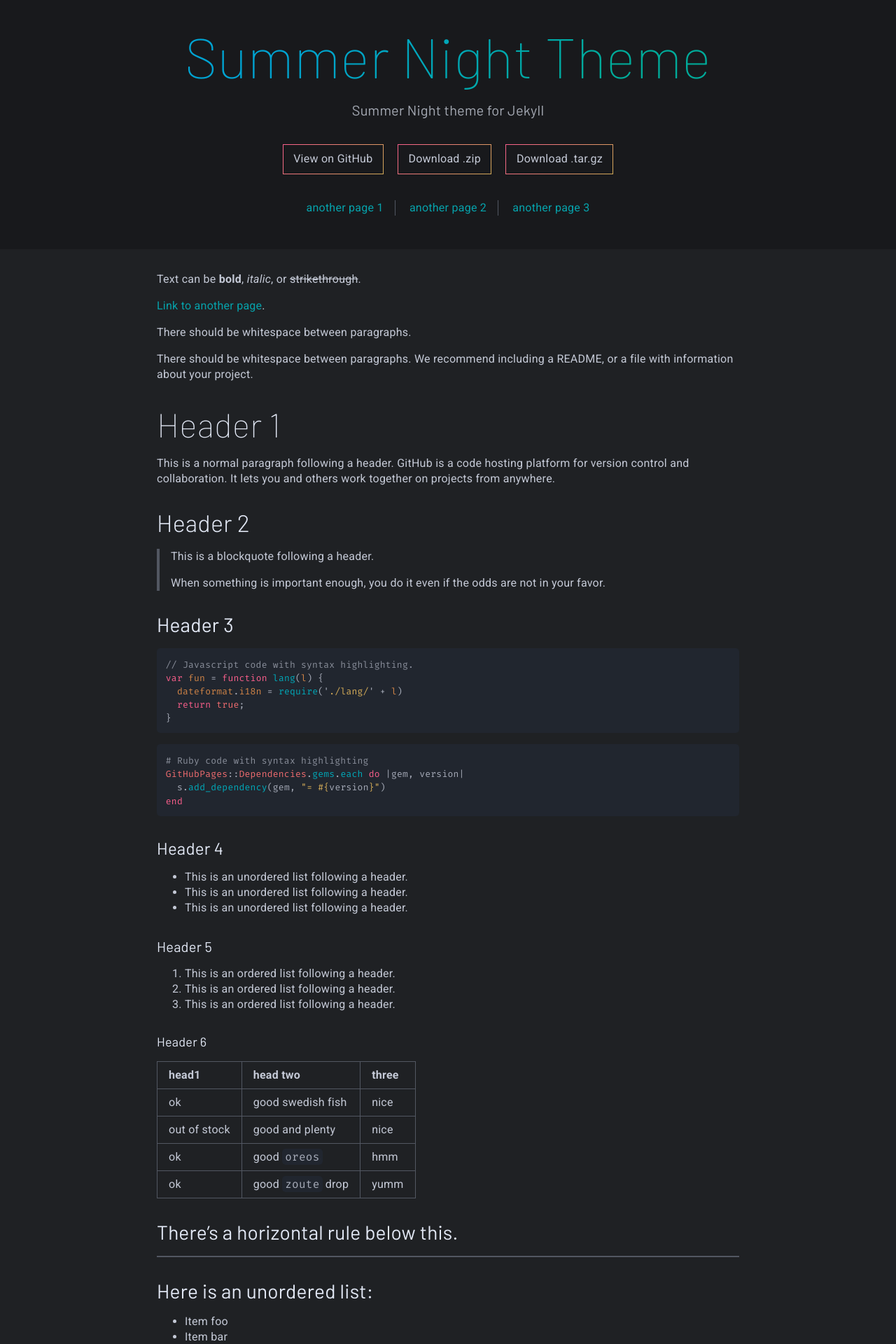
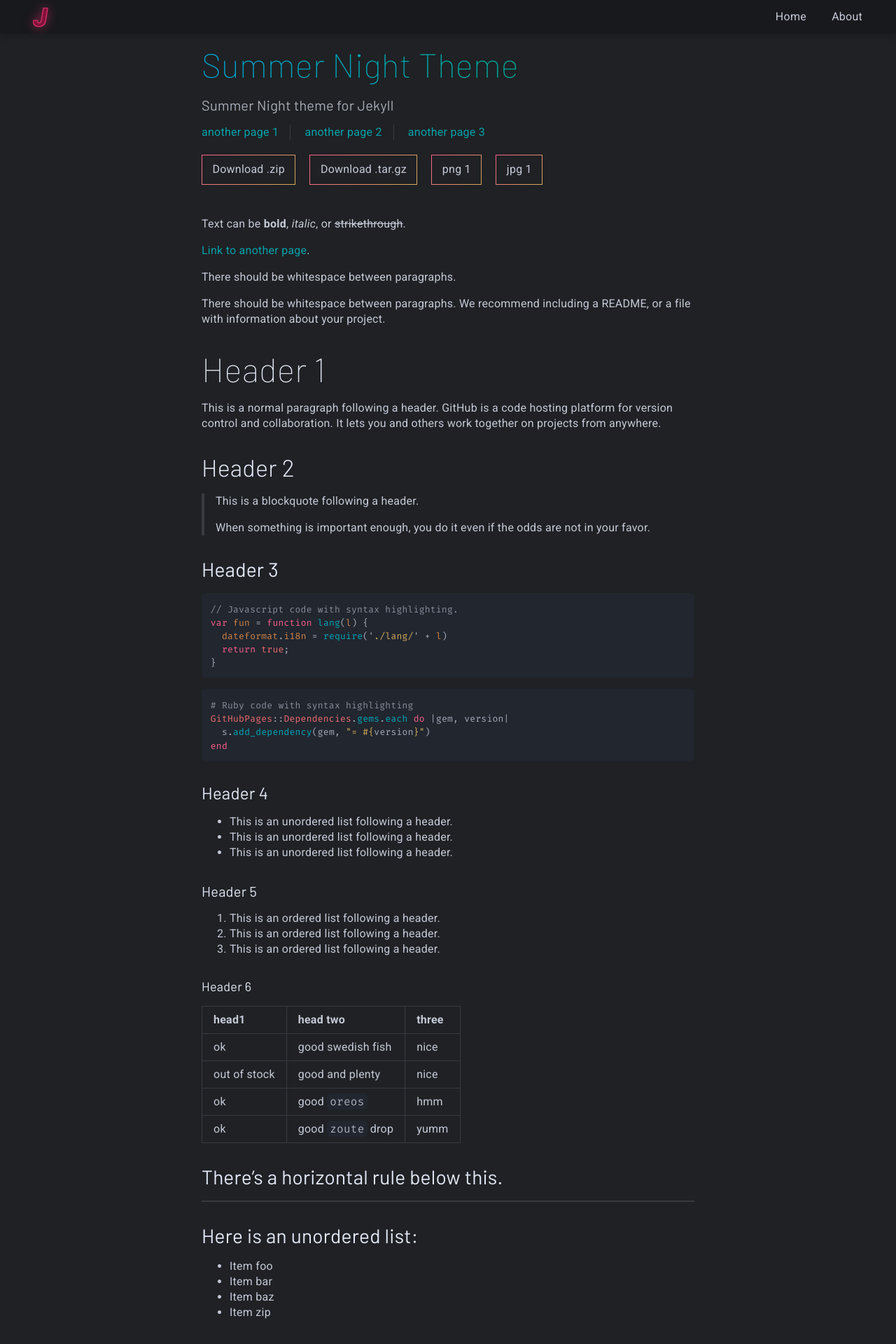
Before and after one commit to jackw01/summer-night-jekyll, a Jekyll site: the page built from index.md, in a window 1280 px wide. Shown: the top 1920 px of the page at 70% size. Built offline with Jekyll 4.4.1, drawn with Linux system fonts in a browser that asks for light colours; some of the changed text lies outside the part shown.

Commit message:
consistency update, let's hope it doesnt break anything

```diff
--- a/_config.yml
+++ b/_config.yml
@@ -3,6 +3,8 @@ description: Summer Night theme for Jekyll
 show_downloads: true
 google_analytics:
 theme: summer-night-jekyll
+github:
+  owner_name: jackw01
 nav_items:
   - 1:
     url: ./another-page.html
@@ -13,3 +15,10 @@ nav_items:
   - 3:
     url: ./another-page.html
     text: another page 3
+custom_buttons:
+  - 1:
+    url: ./test.png
+    text: png 1
+  - 2:
+    url: ./test.jpg
+    text: jpg 1
--- a/_layouts/default.html
+++ b/_layouts/default.html
@@ -13,7 +13,7 @@
     <meta charset="UTF-8">
     {% seo %}
     <meta name="viewport" content="width=device-width, initial-scale=1">
-    <meta name="theme-color" content="#1f2124">
+    <meta name="theme-color" content="#18191c">
     <meta name="apple-mobile-web-app-status-bar-style" content="black-translucent">
     <link rel="stylesheet" href="{{ '/assets/css/style.css?v=' | append: site.github.build_revision | relative_url }}">
     {% if site.hide_first_h1 %}
@@ -21,7 +21,6 @@
       #content > h1:first-child {
         display: none;
       }
-
       #content > *:nth-child(2) {
         margin-top: 0;
       }
@@ -29,10 +28,26 @@
     {% endif %}
   </head>
   <body>
-    <header class="page-header" role="banner">
-      <h1 class="project-name">{{ site.title | default: site.github.repository_name }}</h1>
+    {% if site.github.owner_name == "jackw01" %}
+    <header class="page-nav-header">
+      <nav>
+        <span class="float-left site-logo"><a href="{{ site.url }}">J</a></span>
+        <a href="{{ site.url }}">Home</a>
+        <a href="{{ site.url }}/pages/about">About</a>
+      </nav>
+    </header>
+    {% endif %}
+    <main id="content" class="main-content" role="main">
+      <h1 class="header-stylized-text">{{ site.title | default: site.github.repository_name }}</h1>
       <h2 class="project-tagline">{{ site.description | default: site.github.project_tagline }}</h2>
-      {% if site.github.is_project_page %}
+      {% if site.nav_items %}
+      <ul class="nav">
+        {% for link in site.nav_items %}
+        <li><a href="{{ link.url }}">{{ link.text }}</a></li>
+        {% endfor %}
+      </ul>
+      {% endif %}
+      {% if site.github.is_project_page and site.hide_github_button == false %}
       <a href="{{ site.github.repository_url }}" class="button">View on GitHub</a>
       {% endif %}
       {% if site.npm_url %}
@@ -42,21 +57,20 @@
       <a href="{{ site.github.zip_url }}" class="button">Download .zip</a>
       <a href="{{ site.github.tar_url }}" class="button">Download .tar.gz</a>
       {% endif %}
-      {% if site.nav_items %}
-        <ul class="nav">
-          {% for link in site.nav_items %}
-            <li><a href="{{ link.url }}">{{ link.text }}</a></li>
+      {% if site.custom_buttons %}
+      {% for link in site.custom_buttons %}
+      <a href="{{ link.url }}" class="button">{{ link.text }}</a>
       {% endfor %}
-        </ul>
       {% endif %}
-    </header>
-    <main id="content" class="main-content" role="main">
+      <div style="margin-top: 2.5rem">
         {{ content }}
+      </div>
       <footer class="site-footer">
-        {% if site.github.is_project_page %}
-          <span class="site-footer-owner"><a href="{{ site.github.repository_url }}">{{ site.github.repository_name }}</a> is maintained by <a href="{{ site.github.owner_url }}">@{{ site.github.owner_name }}</a>.</span>
+        © {{ "now" | date: "%Y" }} <a class="secondary" href="{{ site.github.owner_url }}">{{ site.github.owner_name }}</a>.
+        {% if site.github.owner_name != "jackw01" %}
+        <br/>
+        <a href="https://github.com/jackw01/summer-night-jekyll">Summer Night Jekyll Theme</a> by <a class="secondary" href="https://github.com/jackw01">jackw01</a>.
         {% endif %}
-        <span class="site-footer-credits">This page was generated by <a href="https://pages.github.com">GitHub Pages</a>.</span>
       </footer>
     </main>
   </body>
--- a/_sass/summer-night-jekyll.scss
+++ b/_sass/summer-night-jekyll.scss
@@ -22,10 +22,10 @@
 }
 
 @mixin transition {
-  -webkit-transition: all 220ms ease 80ms;
-  -moz-transition: all 220ms ease 80ms;
-  -o-transition: all 220ms ease 80ms;
-  transition: all 220ms ease 80ms;
+  -webkit-transition: all 200ms ease 50ms;
+  -moz-transition: all 200ms ease 50ms;
+  -o-transition: all 200ms ease 50ms;
+  transition: all 200ms ease 50ms;
 }
 
 * {
@@ -85,7 +85,7 @@ strong {
   font-weight: 700;
 }
 
-.small {
+small, .small {
   font-size: 0.8em;
 }
 
@@ -95,6 +95,15 @@ strong {
 
 ::selection {
   background-color: transparentize($accent-color, 0.7);
+}
+
+img {
+  border-radius: 3px;
+}
+
+video {
+  width: 100% !important;
+  height: auto !important;
 }
 
 body {
@@ -116,6 +125,10 @@ a {
   }
 }
 
+a.secondary {
+  color: $accent-color-secondary;
+}
+
 .button {
   @include transition();
   -moz-user-select: none;
@@ -132,12 +145,17 @@ a {
   border-style: solid;
   border-image: linear-gradient(135deg, #fa5f8b 0%,#d3ab58 100%);
   border-image-slice: 1;
-  color: $body-text-color;
+  background-image: linear-gradient(135deg, $body-text-color 0%, $body-text-color 50%, #fa5f8b 50%, #d3ab58 100%);
+  color: transparent;
+  -webkit-background-clip: text;
+  background-clip: text;
+  background-position: 0px 0px;
+  background-size: 250%;
 
   &:hover {
     text-decoration: none;
-    background: darken($body-background-color, 1%);
-    color: $highlight-text-color;
+    color: transparent;
+    background-position: -70% 0px;
   }
 
   + .button {
@@ -185,6 +203,97 @@ a {
   }
 }
 
+.page-header-bg {
+  color: $heading-color;
+  background-color: darken($body-background-color, 3%);
+}
+
+.page-nav-header {
+  background-color: darken($body-background-color, 3%);
+  box-shadow: 0 1px 8px darken($body-background-color, 3%);
+  width: 100%;
+  height: 3rem;
+  line-height: 3rem;
+
+  nav {
+    text-align: right;
+
+    .site-logo a {
+      -moz-user-select: none;
+      -webkit-user-select: none;
+      -ms-user-select: none;
+      margin-left: 3rem;
+      height: 3rem;
+      line-height: 3rem;
+      padding: 4px 0 0;
+      color: darken($accent-color-secondary, 25%);
+      text-shadow:
+        0px 0px 15px $accent-color-secondary,
+        -1px -1px 0px $accent-color-secondary,
+        1px -1px 0px $accent-color-secondary,
+        -1px 1px 0px $accent-color-secondary,
+        1px 1px 0px $accent-color-secondary;
+      font: 2.2rem "Roboto", sans-serif;
+      font-style: italic;
+      font-weight: 700;
+      border: none;
+      background: none;
+
+      &:hover {
+        border: none;
+      }
+    }
+
+    a {
+      background-image: linear-gradient(90deg, $body-text-color 0%, $body-text-color 50%, #00a3d2 50%, #00ab9a 100%);
+      color: transparent;
+      -webkit-background-clip: text;
+      background-clip: text;
+      border-bottom: 1px solid transparent;
+      background-position: 0px 0px;
+      background-size: 200%;
+    }
+
+    a:hover {
+      text-decoration: none;
+      border-bottom: 1px solid $accent-color;
+      background-position: -100% 0px;
+    }
+  }
+}
+
+.header-stylized-text {
+  display: inline-block;
+  margin-bottom: 0 !important;
+  background-image: linear-gradient(90deg, #00a3d2 0%, #00ab9a 100%);
+  color: transparent !important;
+  -webkit-background-clip: text;
+  background-clip: text;
+}
+
+nav {
+  list-style-type: none;
+  padding: 0;
+
+  a {
+    display: inline-block;
+    margin: 0;
+    padding: 0 1rem;
+    text-align: center;
+    text-decoration: none;
+  }
+
+  a:last-child {
+    margin-right: 2rem;
+  }
+}
+
+
+
+
+
+
+
 .project-name {
   margin-top: 0;
   margin-bottom: 0.1rem;
@@ -202,26 +311,9 @@ a {
   }
 }
 
-.project-tagline {
-  margin-bottom: 2rem;
-  font-weight: normal;
-  opacity: 0.7;
-
-  @include large {
-    font-size: 1.25rem;
-  }
-
-  @include medium {
-    font-size: 1.15rem;
-  }
-
-  @include small {
-    font-size: 1rem;
-  }
-}
-
 ul.nav {
-  margin-top: 2rem;
+  margin-top: 1rem;
+  margin-bottom: 1rem;
   list-style-type: none;
   padding: 0;
 
@@ -229,6 +321,14 @@ ul.nav {
     display: inline-block;
     margin: 0;
     padding: 0 1rem;
+
+    &:first-child {
+      padding-left: 0;
+    }
+
+    &:last-child {
+      padding-right: 0;
+    }
   }
 
   @include large {
@@ -260,6 +360,13 @@ ul.nav {
   }
 }
 
+
+
+
+
+
+
+
 .main-content {
   word-wrap: break-word;
 
@@ -268,17 +375,17 @@ ul.nav {
   }
 
   @include large {
-    max-width: 64rem;
-    padding: 2rem 6rem;
+    max-width: 50rem; // Was 64
+    padding: 1rem 3rem;
     margin: 0 auto;
   }
 
   @include medium {
-    padding: 2rem 4rem;
+    padding: 1rem 3rem;
   }
 
   @include small {
-    padding: 2rem 1rem;
+    padding: 1rem 1rem;
   }
 
   img {
@@ -427,21 +534,10 @@ ul.nav {
 }
 
 .site-footer {
-  padding-top: 2rem;
+  padding: 1.6rem 0;
   margin-top: 2rem;
   border-top: solid 1px $border-color;
-
-  @include large {
-    font-size: 1rem;
-  }
-
-  @include medium {
-    font-size: 1rem;
-  }
-
-  @include small {
-    font-size: 0.9rem;
-  }
+  font-size: 0.85rem;
 }
 
 .site-footer-owner {
@@ -451,3 +547,35 @@ ul.nav {
     color: $accent-color-secondary;
   }
 }
+
+.float-left {
+  float: left;
+}
+
+.float-right {
+  float: right;
+}
+
+.content-wrapper-thin {
+  max-width: 50rem;
+  margin: 0 auto;
+}
+
+.project-tagline {
+  margin-top: 1rem !important;
+  margin-bottom: 1rem;
+  font-weight: normal;
+  opacity: 0.7;
+
+  @include large {
+    font-size: 1.25rem;
+  }
+
+  @include medium {
+    font-size: 1.15rem;
+  }
+
+  @include small {
+    font-size: 1rem;
+  }
+}
--- a/_sass/variables.scss
+++ b/_sass/variables.scss
@@ -1,5 +1,5 @@
-$large-breakpoint: 1024px !default;
-$medium-breakpoint: 640px !default;
+$large-breakpoint: 880px !default;
+$medium-breakpoint: 680px !default;
 
 $heading-color: #e2e8f5 !default;
 $body-text-color: #c4c9d6 !default;
@@ -7,11 +7,7 @@ $highlight-text-color: #ffffff !default;
 $body-background-color: #1f2124 !default;
 $accent-color: #06a2ab !default;
 $accent-color-secondary: #e2326f !default;
-
-$code-bg-color: #21262f !default;
-$code-text-color: #a6abb8 !default;
-
-$border-color: #525762 !default;
+$border-color: lighten($body-background-color, 10%) !default;
 
 $mono-1: #e2e8f5 !default;
 $mono-2: #c4c9d6 !default;
@@ -29,3 +25,6 @@ $hue-4: #d3ab58 !default;
 $hue-8: #00ab9a !default;
 $hue-2: #00a9b9 !default;
 $hue-1: #00a3d2 !default;
+
+$code-bg-color: #21262f !default;
+$code-text-color: #a6abb8 !default;
```
Lines whose indentation alone changed are shown as unchanged.
